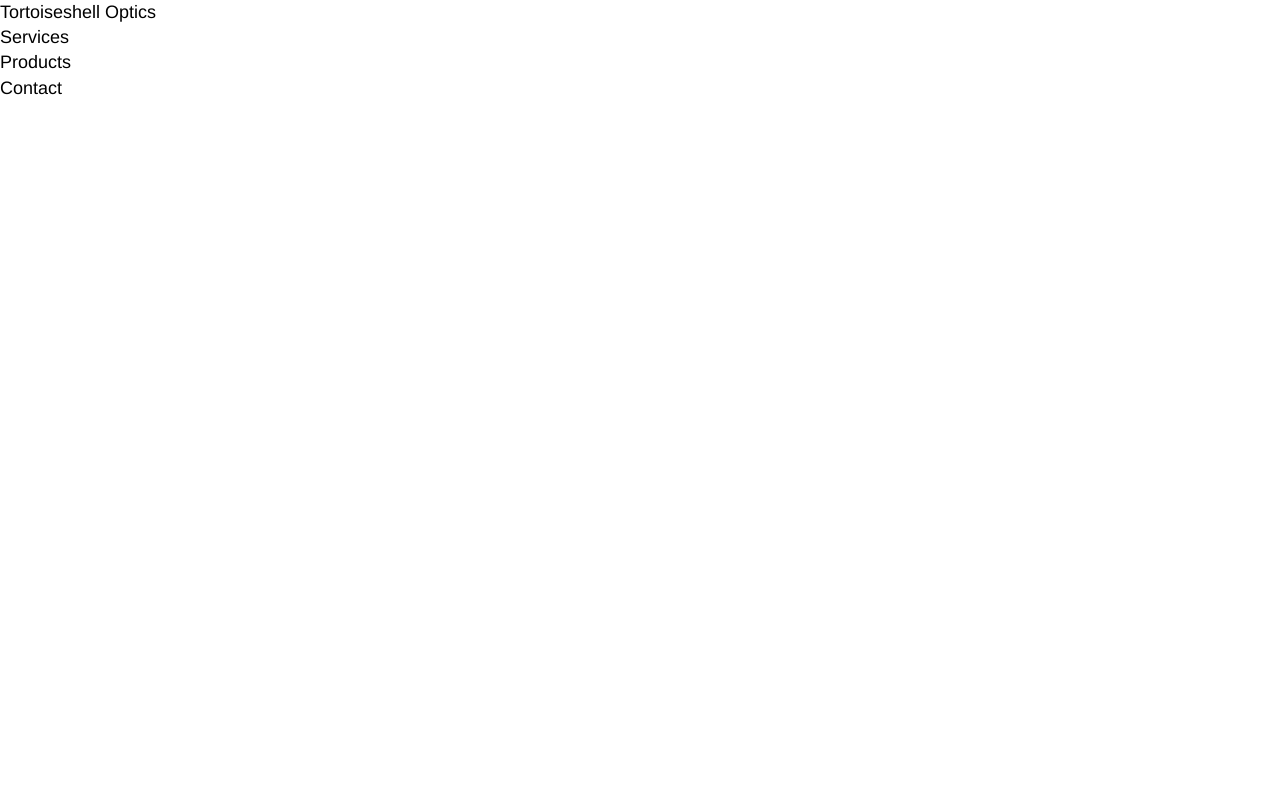
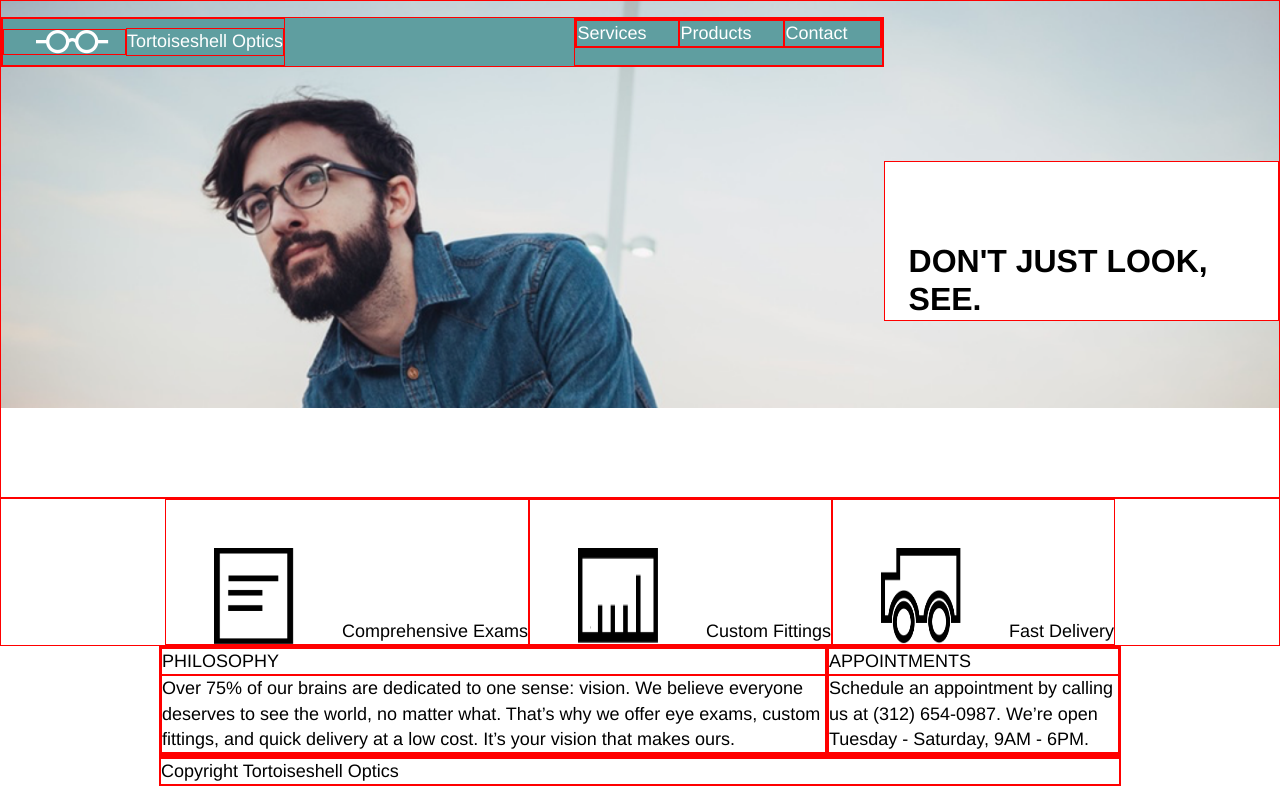
Before and after one commit to Comicmaniac/tortoiseshell, a plain HTML site: page index.html in a window 1280 px wide. Drawn offline with Linux system fonts and the light colour scheme.

Commit message:
second commit

```diff
--- a/index.html
+++ b/index.html
@@ -5,17 +5,24 @@
     <title>Tortoiseshell Optics</title>
     <link rel="stylesheet" href="resources/css/reset.css">
     <link rel="stylesheet" href="resources/css/style.css">
+    <link rel="icon" href="resources/images/logo-black.png">
   </head>
   <body>
 
+<!-- Main banner 1st part-->
+
+    <div class="mainbanner">
+
 <!-- Header -->
 
-    <div class="header">
+      <div class="header container">
+        <div class="logoname">
           <div class="logo-white">
-
+            <img src="./resources/images/logo-white.png" alt="Tortoisesheel Optics logo">
           </div>
           <div class="logo-text">
             Tortoiseshell Optics
+          </div>
         </div>
         <nav>
           <ul>
@@ -26,16 +33,60 @@
         </nav>
       </div>
 
-<!-- Main banner -->
+<!-- Mainbanner 2nd part -->
 
+      <div class="payoff">
+        <p>DON'T JUST LOOK, SEE.</p>
+      </div>
+    </div>
 
 <!-- Products -->
 
+    <div class="products">
+      <div class="product exams">
+        <img src="resources/images/paper-icon.png" alt="Comprehensive Exams">
+        <p>Comprehensive Exams</p>
+      </div>
+      <div class="product fittings">
+        <img src="resources/images/ruler-icon.png" alt="Custom Fittings">
+        <p>Custom Fittings</p>
+      </div>
+      <div class="product delivery">
+        <img src="resources/images/truck-icon.png" alt="Fast Delivery">
+        <p>Fast Delivery</p>
+      </div>
+    </div>
 
 <!-- Why how -->
 
+    <div class="whyhow container">
+      <div class="why">
+        <div class="title">
+          PHILOSOPHY
+        </div>
+        <div class="text">
+          Over 75% of our brains are dedicated to one sense: vision. We believe everyone deserves to see the world, no matter what. That’s why we offer eye exams, custom fittings, and quick delivery at a low cost. It’s your vision that makes ours.
+        </div>
+      </div>
+      <div class="how">
+        <div class="title">
+          APPOINTMENTS
+        </div>
+        <div class="text">
+          Schedule an appointment by calling us at (312) 654-0987. We’re open Tuesday - Saturday, 9AM - 6PM.
+        </div>
+      </div>
+    </div>
 
 <!-- Footer -->
 
+    <div class="footer container">
+      <div class="logo-black">
+
+      </div>
+      <div class="copyright">
+        Copyright Tortoiseshell Optics
+      </div>
+    </div>
   </body>
 </html>
--- a/resources/css/style.css
+++ b/resources/css/style.css
@@ -1,3 +1,7 @@
+div {
+  border: solid 1px red;
+}
+
 body {
   font-family: helvetica, "sans-serif";
   font-size: 18px;
@@ -6,13 +10,102 @@ body {
 
 .container {
   width: 960px;
+  margin: 0 auto;
 }
+
+img {  max-height: 100%;
+  max-width: 100%;}
+
 /* Header */
 
 /* Main banner */
 
+.mainbanner {
+  display: flex;
+  height: 31rem;
+  background-image: url(../images/glasses-bg.png);
+  background-repeat: no-repeat;
+  /* background-position: center; */
+  background-size: contain;
+  padding-top: 0;
+}
+
+.header {
+  display: flex;
+  justify-content: space-between;
+  background-color: cadetblue;
+  height: 3rem;
+  margin-top: 1rem;
+  color: white;
+}
+
+.logoname {
+  display: flex;
+  flex-direction: row;
+  align-items: center;
+
+}
+
+.logo-white {
+  height: 1.5rem;
+  padding-left: 2rem;
+  padding-right: 1rem;
+}
+
+nav {
+  border: solid 1px red;
+}
+
+nav ul{
+  display: flex;
+  justify-content: center;
+  border: solid 1px red;
+}
+
+nav ul li {
+  border: solid 1px red;
+  padding-right: 2rem;
+  margin: 0 auto;
+}
+
+.payoff {
+  background-color: white;
+  margin-top: 10rem;
+  margin-bottom: 11rem;
+}
+
+.payoff p {
+  font-weight: bold;
+  font-size: 2rem;
+  line-height: 1.2;
+  padding: 5rem 1.5rem;
+}
+
 /* Products */
 
+.products {
+  display: flex;
+  justify-content: center;
+}
+
+.product {
+  display: flex;
+}
+.products img {
+  width: 5rem;
+  padding-top: 3rem;
+  margin-left: 3rem;
+  margin-right: 3rem;
+}
+
+.products p {
+  align-self: flex-end;
+
+}
 /* Why how */
 
+.whyhow {
+  display: flex;
+}
+
 /* Footer */
```
Lines whose indentation alone changed are shown as unchanged.
